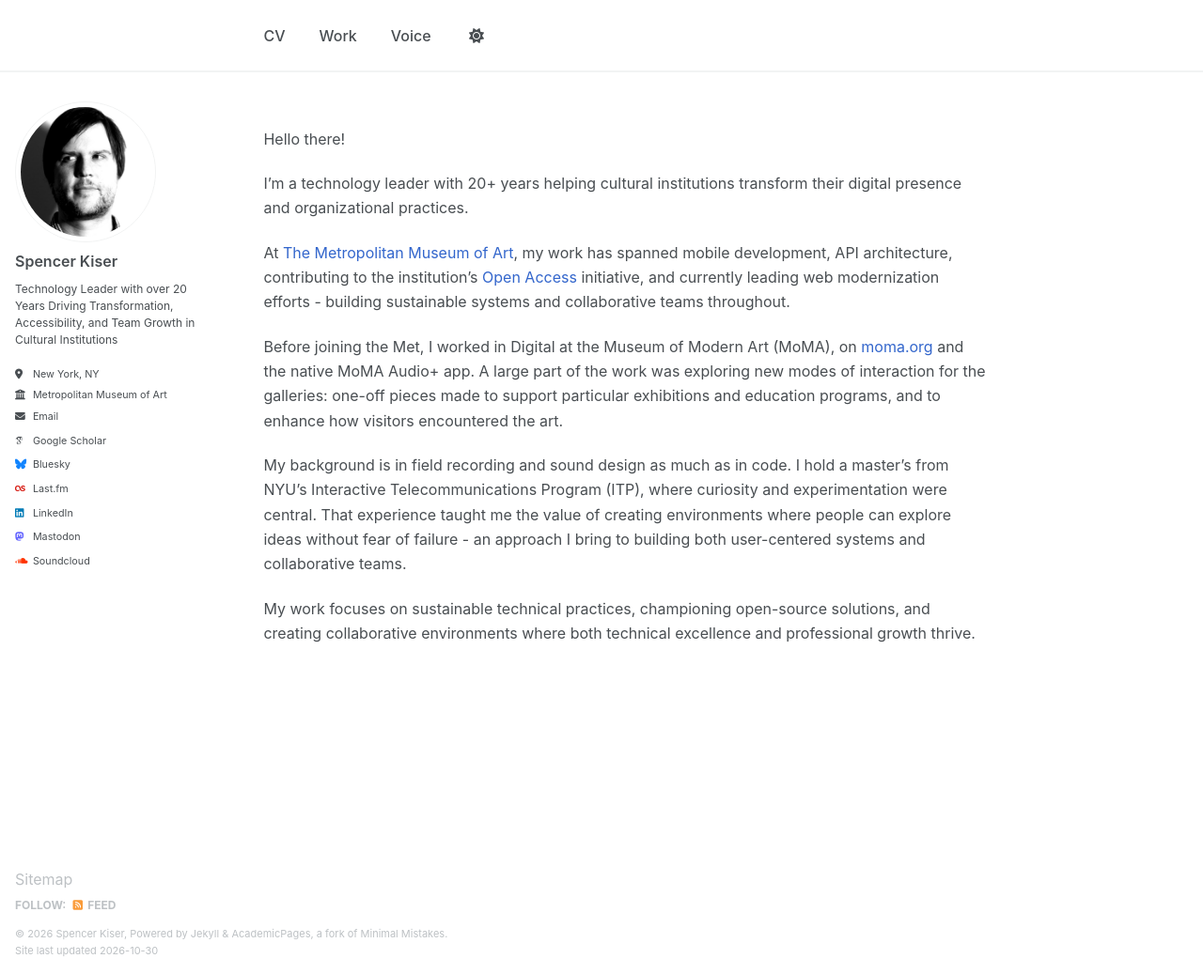
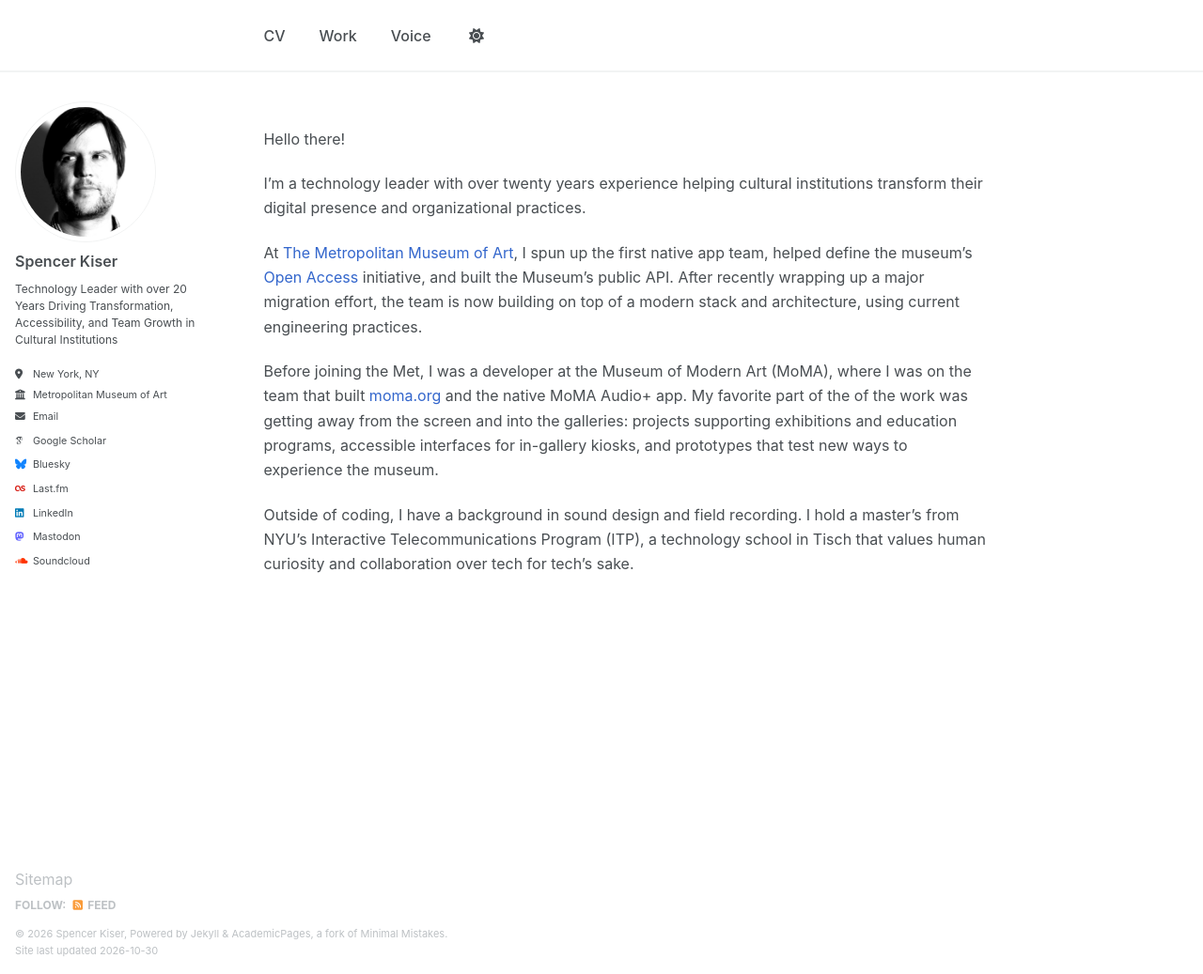
Before and after one commit to spencerk/spencerk.github.io, a Jekyll site: the page built from _pages/about.md, in a window 1280 px wide and 1037 px high. Shown: the whole window at 94% size. Built offline with Jekyll 4.4.1, drawn with Linux system fonts in a browser that asks for light colours; some web fonts are replaced.

Commit message:
about updates

```diff
--- a/_pages/about.md
+++ b/_pages/about.md
@@ -9,12 +9,10 @@
 <br/>
 Hello there!
 
-I'm a technology leader with 20+ years helping cultural institutions transform their digital presence and organizational practices.
+I'm a technology leader with over twenty years experience helping cultural institutions transform their digital presence and organizational practices.
 
-At [The Metropolitan Museum of Art](https://www.metmuseum.org), my work has spanned mobile development, API architecture, contributing to the institution's [Open Access](https://www.metmuseum.org/about-the-met/policies-and-documents/open-access) initiative, and currently leading web modernization efforts - building sustainable systems and collaborative teams throughout.
+At [The Metropolitan Museum of Art](https://www.metmuseum.org), I spun up the first native app team, helped define the museum's [Open Access](https://www.metmuseum.org/about-the-met/policies-and-documents/open-access) initiative, and built the Museum's public API.  After recently wrapping up a major migration effort, the team is now building on top of a modern stack and architecture, using current engineering practices.
 
-Before joining the Met, I worked in Digital at the Museum of Modern Art (MoMA), on [moma.org](https://www.moma.org) and the native MoMA Audio+ app. A large part of the work was exploring new modes of interaction for the galleries: one-off pieces made to support particular exhibitions and education programs, and to enhance how visitors encountered the art.
+Before joining the Met, I was a developer at the Museum of Modern Art (MoMA), where I  was on the team that built [moma.org](https://www.moma.org) and the native MoMA Audio+ app. My favorite part of the of the work was getting away from the screen and into the galleries: projects supporting exhibitions and education programs, accessible interfaces for in-gallery kiosks, and prototypes that test new ways to experience the museum.
 
-My background is in field recording and sound design as much as in code. I hold a master's from NYU's Interactive Telecommunications Program (ITP), where curiosity and experimentation were central. That experience taught me the value of creating environments where people can explore ideas without fear of failure - an approach I bring to building both user-centered systems and collaborative teams.
-
-My work focuses on sustainable technical practices, championing open-source solutions, and creating collaborative environments where both technical excellence and professional growth thrive.
+Outside of coding, I have a background in sound design and field recording. I hold a master's from NYU's Interactive Telecommunications Program (ITP), a technology school in Tisch that values human curiosity and collaboration over tech for tech's sake.
```
